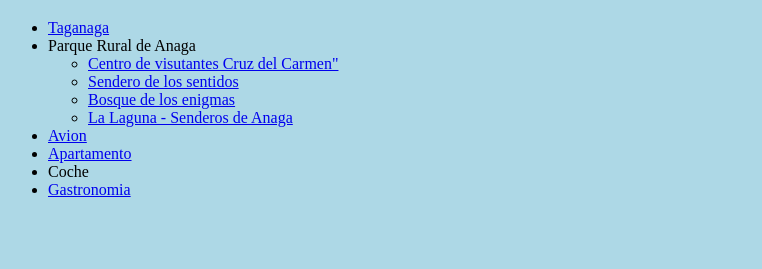
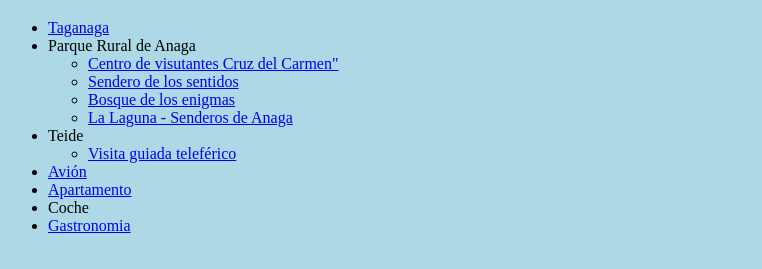
Before and after one commit to amurciaa61/Tenerife2022, a plain HTML site: page HTML/index.html in a window 1280 px wide. Shown: the part 61-330 px from the top of the page, without its empty margins (0-762 px from the left). Drawn offline with Linux system fonts and the light colour scheme.

Commit message:
Add files via upload

```diff
--- a/HTML/index.html
+++ b/HTML/index.html
@@ -44,7 +44,8 @@
         </ul>
 </li>
     <!-- <li><a href="mailto:amurciaa61@gmail.com" target="_blank">correo</a></li> -->
-    <li><a href="avion.html">Avion</a></li>
+    <li>Teide<ul><li><a href="https://www.volcanoteide.com/es/volcano_teide/teleferico_del_teide/teide_tour_con_teleferico_medio_dia#section-2" target=_blank>Visita guiada teleférico</a></li></ul></li>
+    <li><a href="avion.html">Avión</a></li>
     <li><a href="https://www.booking.com/hotel/es/club-tarahal.es.html?aid=311090&label=club-tarahal-kHmDt0klDwMYMVholMYr9QS388944769168%3Apl%3Ata%3Ap1%3Ap2%3Aac%3Aap%3Aneg%3Afi%3Atikwd-16308989518%3Alp9047063%3Ali%3Adec%3Adm%3Appccp%3DUmFuZG9tSVYkc2RlIyh9YcGt_tphEo8pawEozW2KQ80&sid=0447ae54e2cebfc75e24a4f3e8f920b5&dest_id=-397851;dest_type=city;dist=0;group_adults=2;group_children=0;hapos=1;hpos=1;no_rooms=1;req_adults=2;req_children=0;room1=A%2CA;sb_price_type=total;sr_order=popularity;srepoch=1657718732;srpvid=e1805e65ebfd09c9;type=total;ucfs=1&#hotelTmpl" target="_blank">Apartamento</a></li>
     <li>Coche</li>
     <li><a href="https://www.disfrutatenerife.com/donde-comer?_gl=1*fwio19*_up*MQ..*_ga*MTUyOTIwNDEzMy4xNjU3NzI4NDk0*_ga_KCBV4HLVD9*MTY1NzcyODQ5My4xLjEuMTY1NzcyODY5Ni4w" target="_blank">Gastronomia</a></li>
```
